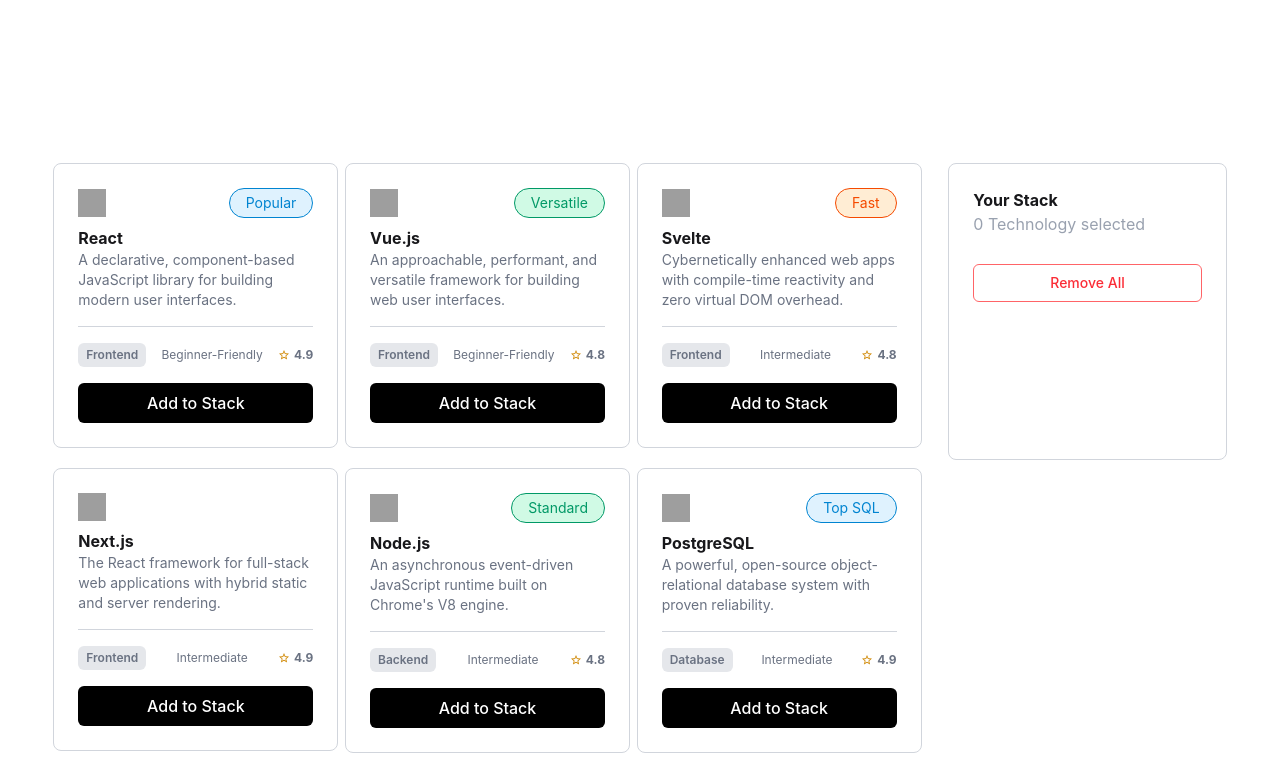
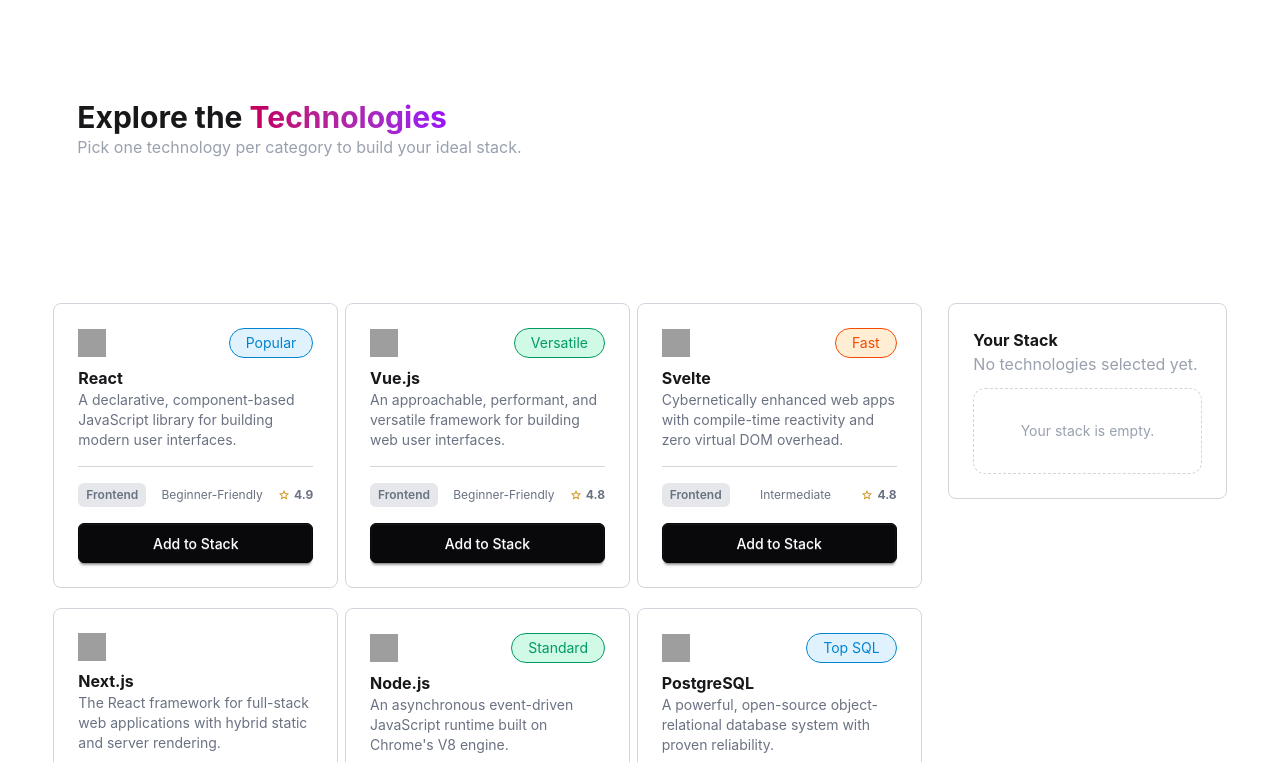
Before and after one commit to srutinokrak/assignment-05, a React (Vite) app: page / in a window 1280 px wide. Shown: the part 538-1300 px from the top of the page. Built offline with nearby package versions, Linux system fonts and the light colour scheme; grey boxes are pictures that could not be loaded.

Commit message:
Explore the Technologies section added

```diff
--- a/src/App.tsx
+++ b/src/App.tsx
@@ -24,6 +24,7 @@
 
      <Navbar/>
      <Banner/>
+
   <Suspense fallback={<h2>loading...</h2>}>
      <Technologies technologiesPromise= {technologiesPromise()} />
   </Suspense>
--- a/src/components/Banner.tsx
+++ b/src/components/Banner.tsx
@@ -24,6 +24,10 @@
            </div>
 
         </div>
+        <div className="mx-auto mb-20">
+      <h2 className="font-bold text-3xl">Explore the <span className="bg-linear-to-r from-pink-700 to-purple-600 bg-clip-text text-transparent">Technologies</span></h2>
+      <p className="text-gray-400">Pick one technology per category to build your ideal stack.</p>
+     </div>
       </section>
     );
 };
--- a/src/components/Footer.tsx
+++ b/src/components/Footer.tsx
@@ -3,7 +3,7 @@
 const Footer = () => {
   return (
     <div>
-      <footer className="footer sm:footer-horizontal bg-white-200  p-10 mt-10">
+      <footer className="footer sm:footer-horizontal bg-white-200  p-10 mt-20">
         <aside>
           <img src={FooterLogo} alt="" />
           <p>
--- a/src/components/technologies/SelectedTechnologies.tsx
+++ b/src/components/technologies/SelectedTechnologies.tsx
@@ -25,11 +25,20 @@
   };
 
   return (
-    <div className="h-74.25 w-72.25 border border-gray-300 p-6 rounded-lg">
-     <div>
+    <div className="h-fit w-72.25 border border-gray-300 p-6 rounded-lg">
+
          <h2 className="font-bold">Your Stack</h2>
-      <div className="text-gray-400 mb-3">{selected?.length} Technology selected</div>
-      {selected?.map((stack) => (
+
+       <p className="text-gray-400 mb-3">{selected.length === 0 ?"No technologies selected yet.":`${selected.length} ${selected.length === 1 ? "Technology" : "Technologies"} Selected`}</p>
+
+        {selected.length === 0?
+        (
+            <div className="border border-dashed border-gray-300 rounded-xl py-8 text-center text-gray-400 text-sm">Your stack is empty.</div>
+        ):
+        <>
+
+      <div className="flex flex-col gap-2">
+        {selected?.map((stack) => (
         <div className="w-full border border-gray-300 rounded-md px-4 py-2">
          <div className="flex justify-between">
              <div className="flex items-center gap-2">
@@ -45,11 +54,16 @@
          </div>
         </div>
       ))}
+      </div>
+
       <div >
         <button className="mt-4 w-full
             font-medium py-2 px-4 rounded-md border border-red-400 text-sm text-red-500 " onClick={handleRemoveAll}>Remove All</button>
       </div>
-     </div>
+        </>}
+
+
+
     </div>
   );
 };
--- a/src/components/technologies/TechnologyCard.tsx
+++ b/src/components/technologies/TechnologyCard.tsx
@@ -48,9 +48,11 @@
           </div>
         </div>
         <button
+        // disabled={selected.some((item) => item.name === technology.name)}
           onClick={() => handleSelected(technology)}
-          className="mt-4 w-full bg-black text-white
-            font-medium py-2 px-4 rounded-md "
+          className=
+          {`mt-4 w-full btn btn-neutral text-white
+            font-medium py-2 px-4 rounded-md ${selected.some((item) => item.name === technology.name)?"btn-disabled":""}`}
         >
           Add to Stack
         </button>
```
